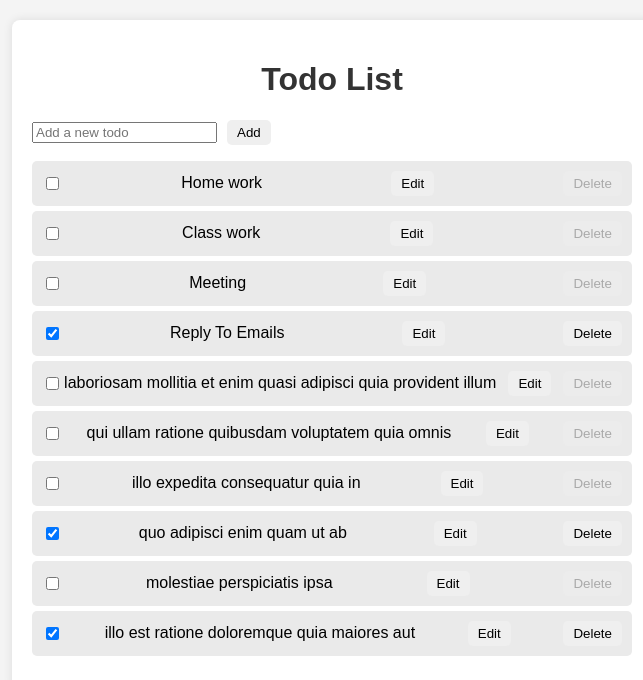
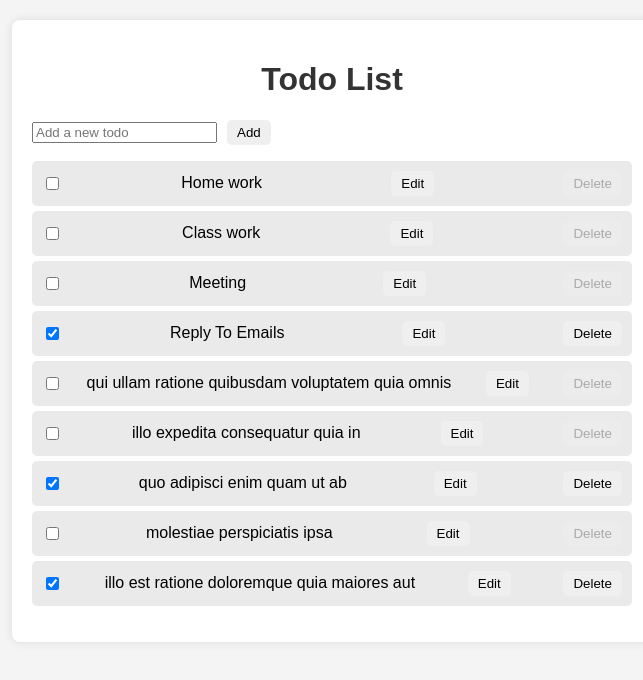
Before and after one commit to DoaaKadhim/React-To-Do-List, a React (Create React App) app: page / in a window 1280 px wide. Shown: the top 680 px of the page, without its empty margins (308-951 px from the left). Built offline with nearby package versions, Linux system fonts and the light colour scheme.

Commit message:
7th commit

```diff
--- a/src/App.js
+++ b/src/App.js
@@ -29,12 +29,6 @@ const initialTodos = [
     id: 4,
     title: "Reply To Emails",
     completed: true,
-  },
-  {
-    userId: 1,
-    id: 5,
-    title: "laboriosam mollitia et enim quasi adipisci quia provident illum",
-    completed: false,
   },
   {
     userId: 1,
```
